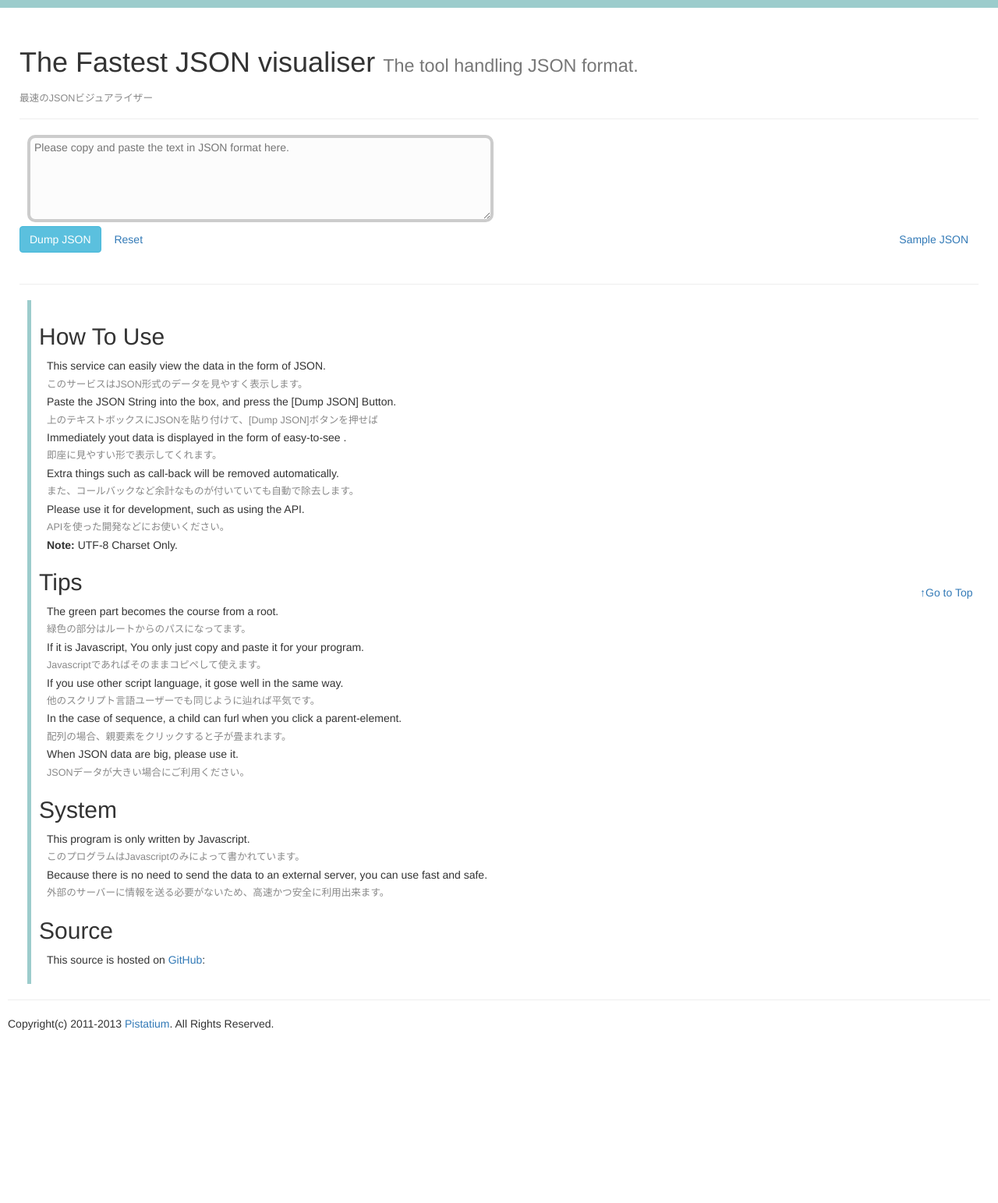
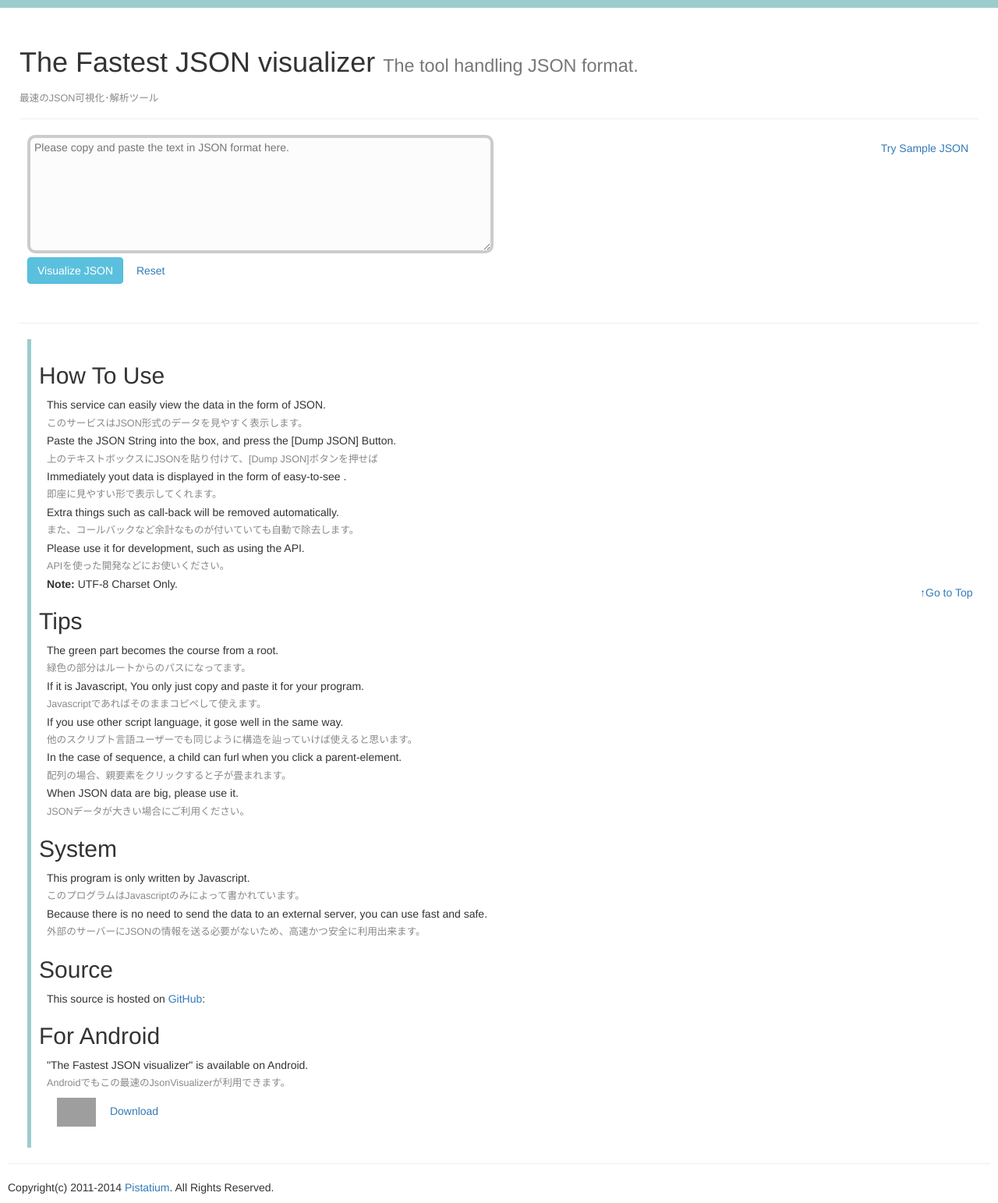
Before and after one commit to pistatium/json_dump, a plain HTML site: page index.html in a window 1280 px wide. Shown: the whole page at 78% size. Before the commit the page ends 1333 px from the top, so only its background shows below. Drawn offline with nearby package versions, Linux system fonts and the light colour scheme; grey boxes are pictures that could not be loaded; a script that the page names is missing.

Commit message:
Fix typo

```diff
--- a/index.html
+++ b/index.html
@@ -2,7 +2,7 @@
 <html  manifest="/json_dump.appcache">
 <head>
 <meta charset="utf-8" />
-<title>The Fastest JSON visualiser</title>
+<title>The Fastest JSON visualizer - 最速のJSON可視化･解析ツール</title>
 <link rel="stylesheet" href="http://dl.dropbox.com/u/7647582/jsedit/bootstrap.min.css" type="text/css">
 <link rel="stylesheet" href="json_dump.css" type="text/css">
 <link href='http://fonts.googleapis.com/css?family=Inconsolata' rel='stylesheet' type='text/css'>
@@ -19,15 +19,21 @@
 </head>
 <body><div class="container-fluid">
     <div class="page-header">
-        <h1>The Fastest JSON visualiser <small> The tool handling JSON format.</small></h1>
-        <h1 class="jpn_txt">最速のJSONビジュアライザー</h1>
+        <h1>The Fastest JSON visualizer <small> The tool handling JSON format.</small></h1>
+        <h1 class="jpn_txt">最速のJSON可視化･解析ツール</h1>
     </div>
 
     <div class="span12">
-        <textarea class="span12" id="raw_json" cols=70 rows=5 placeholder="Please copy and paste the text in JSON format here."></textarea><br>
-            <a class="btn btn-info" id="dump_btn">Dump JSON</a>
+        <a class="btn pull-right" id="sample_btn" style="display:block; margin-bottom:5px;">
+            Try Sample JSON
+        </a>
+
+        <textarea class="span12" id="raw_json" cols=70 rows=7 placeholder="Please copy and paste the text in JSON format here."></textarea>
+        <p>
+            <a class="btn btn-info" id="dump_btn">Visualize JSON</a>
             <a class="btn" id="reset_btn">Reset</a>
-            <a class="btn pull-right" id="sample_btn">Sample JSON</a>
+        </p>
+
     </div>
     <br clear="all">
 
@@ -58,11 +64,13 @@
                 If it is Javascript, You only just copy and paste it for your program.<br>
                 <span class="jpn_txt">Javascriptであればそのままコピペして使えます。</span><br>
                 If you use other script language, it gose well in the same way.<br>
-                <span class="jpn_txt">他のスクリプト言語ユーザーでも同じように辿れば平気です。</span><br>
+                <span class="jpn_txt">他のスクリプト言語ユーザーでも同じように構造を辿っていけば使えると思います。</span><br>
+
                 In the case of sequence, a child can furl when you click a parent-element.<br>
                 <span class="jpn_txt">配列の場合、親要素をクリックすると子が畳まれます。</span><br>
                 When JSON data are big, please use it.<br>
                 <span class="jpn_txt">JSONデータが大きい場合にご利用ください。</span><br>
+
             </p>
 
             <h2>System</h2>
@@ -70,12 +78,21 @@
                 This program is only written by Javascript.<br>
                 <span class="jpn_txt">このプログラムはJavascriptのみによって書かれています。</span><br>
                 Because there is no need to send the data to an external server, you can use fast and safe.<br>
-                <span class="jpn_txt">外部のサーバーに情報を送る必要がないため、高速かつ安全に利用出来ます。</span><br>
+                <span class="jpn_txt">外部のサーバーにJSONの情報を送る必要がないため、高速かつ安全に利用出来ます。</span><br>
             </p>
 
             <h2>Source</h2>
             <p>
                  This source is hosted on <a href="https://github.com/pistatium/json_dump">GitHub</a>:
+            </p>
+            <h2>For Android</h2>
+            <p>
+                "The Fastest JSON visualizer" is available on Android.<br>
+                <span class="jpn_txt">Androidでもこの最速のJsonVisualizerが利用できます。</span><br>
+                <a href="https://play.google.com/store/apps/details?id=com.appspot.pistatium.jsonvisualizer" class="btn">
+                    <img src="http://houkago-no.appspot.com/uploadapp/icon/6248215343005696" width=50>
+                    　Download
+                </a>
             </p>
         </div>
 
@@ -93,7 +110,7 @@
 
 <hr>
 <div class="footer">
-Copyright(c) 2011-2013 <a href="http://kimihiro-n.appspot.com">Pistatium</a>. All Rights Reserved.
+Copyright(c) 2011-2014 <a href="http://kimihiro-n.appspot.com">Pistatium</a>. All Rights Reserved.
 </div>
 
 <div class="gotop"><a href="#top">↑Go to Top</a></div>
--- /dev/null
+++ b/index_m.html
@@ -0,0 +1,57 @@
+<!DOCTYPE html>
+<html  manifest="/json_dump.appcache">
+<head>
+<meta charset="utf-8" />
+<meta name = "viewport" content = "width = device-width, initial-scale = 1, user-scalable = yes,minimum-scale=0.25, maximum-scale=3">
+<title>The Fastest JSON visualizer</title>
+<link href='http://fonts.googleapis.com/css?family=Inconsolata' rel='stylesheet' type='text/css'>
+<script type="text/javascript" src="https://ajax.googleapis.com/ajax/libs/jquery/1.4.2/jquery.min.js"></script>
+<link rel="stylesheet" href="json_dump_m.css" type="text/css">
+<link rel="stylesheet" href="bootstrap.css" type="text/css">
+<link rel="stylesheet" href="bootstrap-responsive.css" type="text/css">
+
+<script src="autosave.js"></script>
+<script src="json_dump.js"></script>
+
+<script src="gotop.js"></script>
+
+<style>
+
+</style>
+</head>
+<body><div style="width:99%;">
+        <h2>JSON Visualizer</h2>
+
+    <div class="">
+        <textarea id="raw_json" rows=5 style="width:95%;" placeholder="Please copy and paste the text in JSON format here."></textarea><br>
+            <a class="btn btn-info btn-large" id="dump_btn">Go!</a>
+            <a class="btn" id="reset_btn">Reset</a>
+            <a class="btn pull-right" id="sample_btn">Try JSON Sample</a>
+    </div>
+    <br clear="all">
+
+    <div id="result">
+    </div>
+
+
+    <hr>
+    <div class="footer">
+    Copyright(c) 2011-2013 <a href="http://kimihiro-n.appspot.com">Pistatium</a>. All Rights Reserved.
+    </div>
+</div>
+<div class="gotop"><a href="#top">↑Go to Top</a></div>
+</body>
+
+<script>
+  var _gaq = _gaq || [];
+  _gaq.push(['_setAccount', 'UA-3817632-8']);
+  _gaq.push(['_trackPageview']);
+
+  (function() {
+    var ga = document.createElement('script'); ga.type = 'text/javascript'; ga.async = true;
+    ga.src = ('https:' == document.location.protocol ? 'https://ssl' : 'http://www') + '.google-analytics.com/ga.js';
+    var s = document.getElementsByTagName('script')[0]; s.parentNode.insertBefore(ga, s);
+  })();
+
+</script>
+</html>
```
Also changed, not shown: 1 other file.
